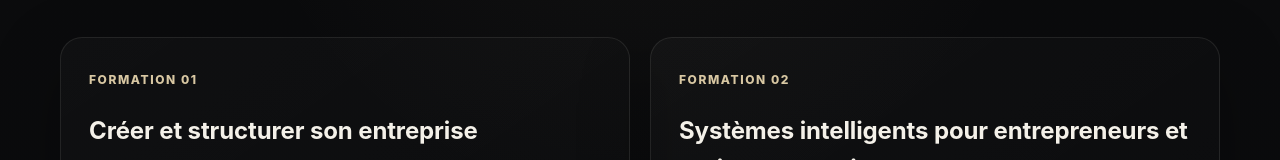
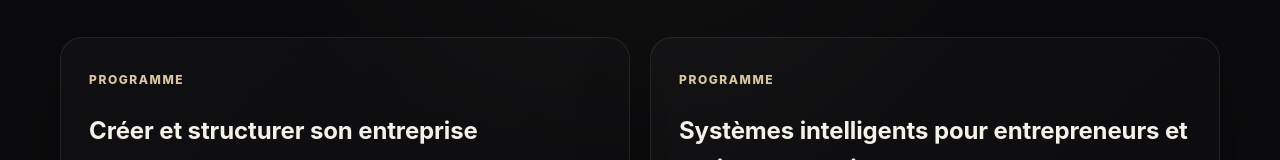
Before and after one commit to eleligny-coder/Portfolio, a Next.js app: page /formations in a window 1280 px wide. Shown: the part 601-761 px from the top of the page. Built offline with nearby package versions, Linux system fonts and the light colour scheme; no server answers.

Commit message:
style: remove numbered formation labels

```diff
--- a/src/app/formations/page.tsx
+++ b/src/app/formations/page.tsx
@@ -11,7 +11,7 @@ export const metadata: Metadata = {
 export default function Page() {
   return <>
     <PageIntro eyebrow="Formations" title="Des programmes basés sur des projets réels." text="Quatre formations prioritaires, adaptables en atelier, journée, parcours de plusieurs jours ou accompagnement." />
-    <section className="section"><div className="shell grid two">{trainings.map((t, i) => <article className="card" key={t}><span className="eyebrow">Formation 0{i + 1}</span><h2>{t}</h2><p>Objectifs, cas pratiques, exercices, supports, évaluation et plan d’action personnalisé.</p></article>)}</div></section>
+    <section className="section"><div className="shell grid two">{trainings.map(t => <article className="card" key={t}><span className="eyebrow">Programme</span><h2>{t}</h2><p>Objectifs, cas pratiques, exercices, supports, évaluation et plan d’action personnalisé.</p></article>)}</div></section>
     <section className="section"><div className="shell cta"><h2>Construire un programme adapté à votre public.</h2><Link className="btn" href="/contact">Demander un programme</Link></div></section>
   </>;
 }
```
